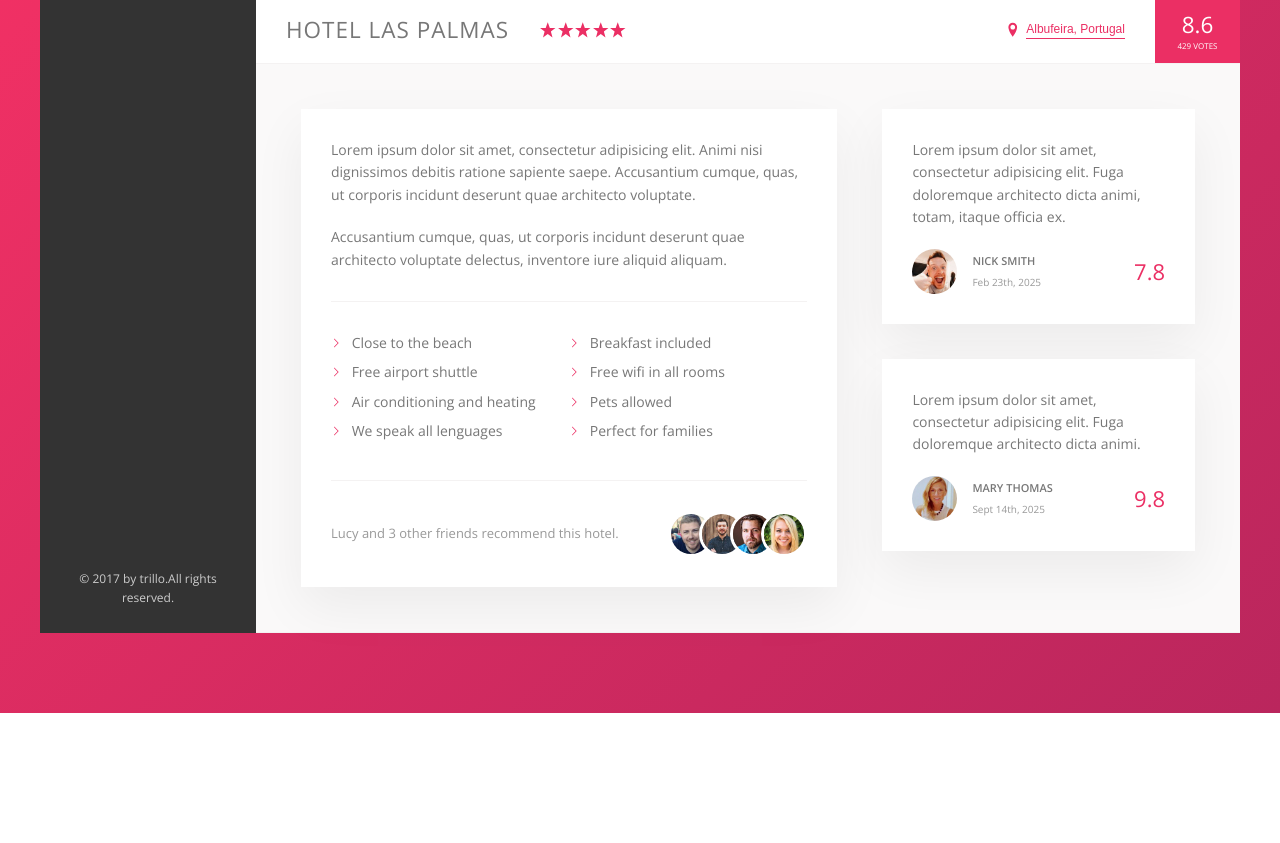
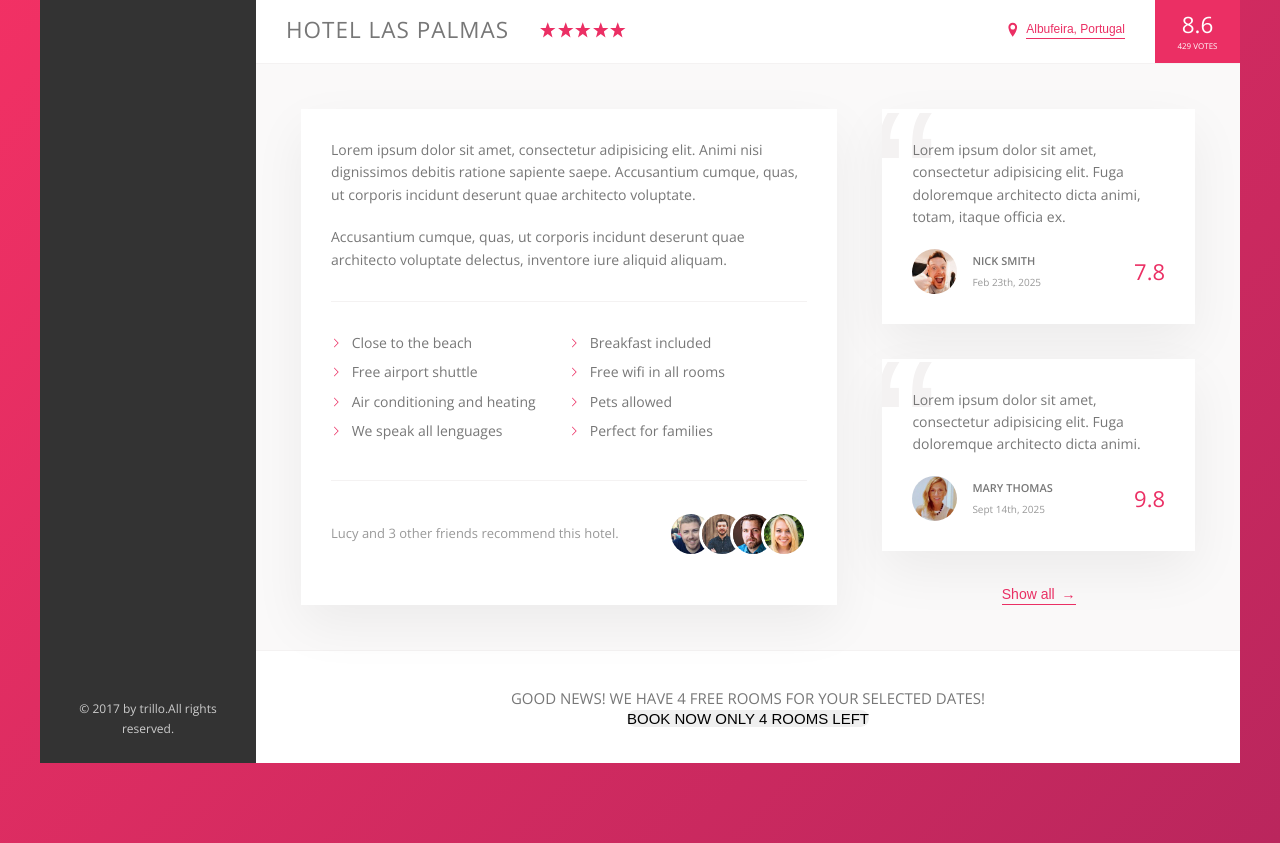
Before and after one commit to EugeneLevkovych/Trillo-flex, a website built with Vite: page src/index.html in a window 1280 px wide. Shown: the part 538-1381 px from the top of the page. Before the commit the page ends 1251 px from the top, so only its background shows below. Built offline with nearby package versions, Linux system fonts and the light colour scheme.

Commit message:
add half cta

```diff
--- a/src/index.html
+++ b/src/index.html
@@ -171,7 +171,7 @@
                 </div>
               </div>
             </div>
-            <figure class="user-reviews">
+            <div class="user-reviews">
               <figure class="review">
                 <blockquote class="review__text">
                   Lorem ipsum dolor sit amet, consectetur adipisicing elit. Fuga doloremque architecto dicta animi, totam, itaque officia ex.
@@ -197,8 +197,20 @@
                   <div class="review__rating">9.8</div>
                 </figcaption>
               </figure>
-            </figure>
+              <button class="btn-inline">Show all <span>&rarr;</span></button>
+            </div>
+
           </div>
+          <div class="cta">
+            <h2 class="cta__book-now">
+              Good news! We have 4 free rooms for your selected dates!
+            </h2>
+            <button class="btn">
+              <span class="btn__visible">Book now</span>
+              <span class="btn__invisible">Only 4 rooms left</span>
+            </button>
+          </div>
+
         </main>
       </div>
     </div>
--- a/src/scss/_components.scss
+++ b/src/scss/_components.scss
@@ -267,8 +267,17 @@
     cursor: pointer;
     transition: all .2s;
 
+    & span {
+        margin-left: 3px;
+        transition: margin-left .2s;
+    }
+
     &:hover {
         color: var(--color-grey-dark-1);
+
+        span {
+            margin-left: 8px;
+        }
     }
 
     &:focus {
@@ -364,9 +373,13 @@
    box-shadow: var(--shadow-light);
    padding: 3rem;
    margin-bottom: 3.5rem;
+   position: relative;
+   overflow: hidden;
 
     &__text {
         margin-bottom: 2rem;
+        z-index: 10;
+        position: relative;
     }
 
     &__user {
@@ -402,4 +415,41 @@
         font-size: 2.2rem;
         font-weight: 300;
     }
+
+    &::before {
+        content: "\201C";
+        position: absolute;
+        top: -2.75rem;
+        left: -1rem;
+        line-height: 1;
+        font-size: 20rem;
+        color: var(--color-grey-light-2);
+        font-family: sans-serif;
+        z-index: 1;
+    }
 }
+/////////////////////////////////////
+//CALL TO ACTION
+.cta {
+    padding: 3.5rem 0;
+    text-align: center;
+
+    &__book-now {
+        font-size: 1.5rem;
+        font-weight: 300;
+        text-transform: uppercase;
+        margin-bottom: 2,5rem;
+    }
+}
+
+.btn {
+font-size: 1.5rem;
+font-weight: 300;
+text-transform: uppercase;
+border-radius: 100px;
+border: none;
+
+    &__visible {}
+
+    &__invisible {}
+}
--- a/src/scss/_layout.scss
+++ b/src/scss/_layout.scss
@@ -53,4 +53,7 @@ flex: 1;
 
 .user-reviews {
   flex: 1;
+  display: flex;
+  flex-direction: column;
+  align-items: center;
 }
```
Also changed, not shown: src/img/text.txt (deleted, +0 -17 lines).
